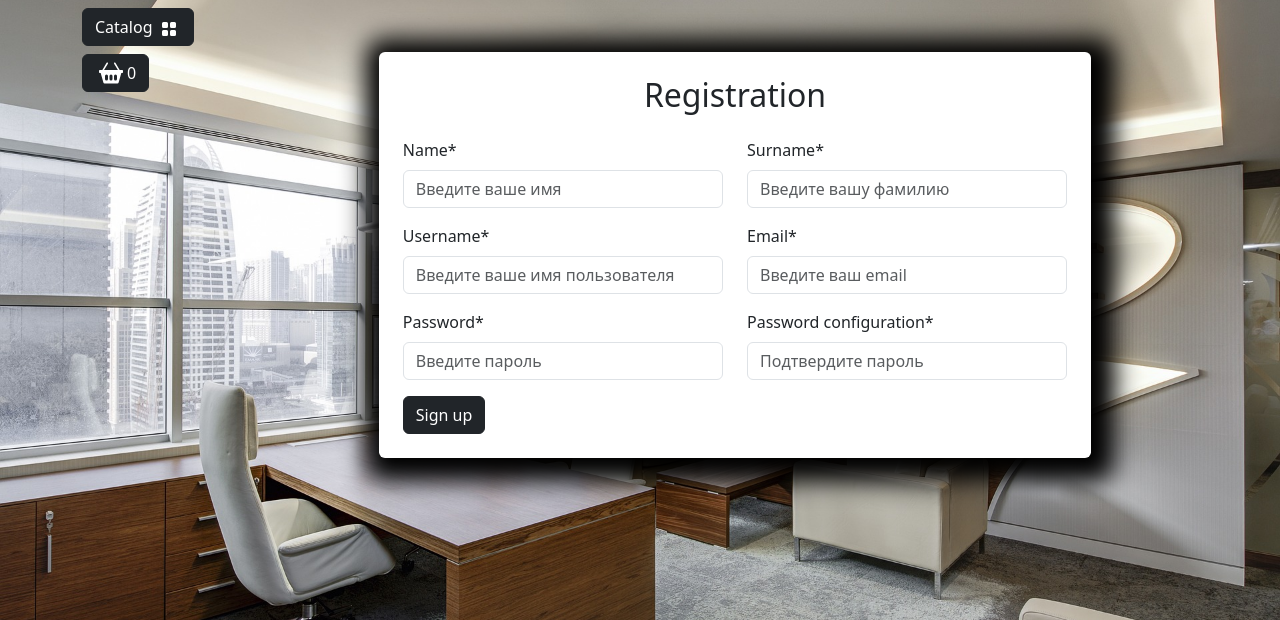
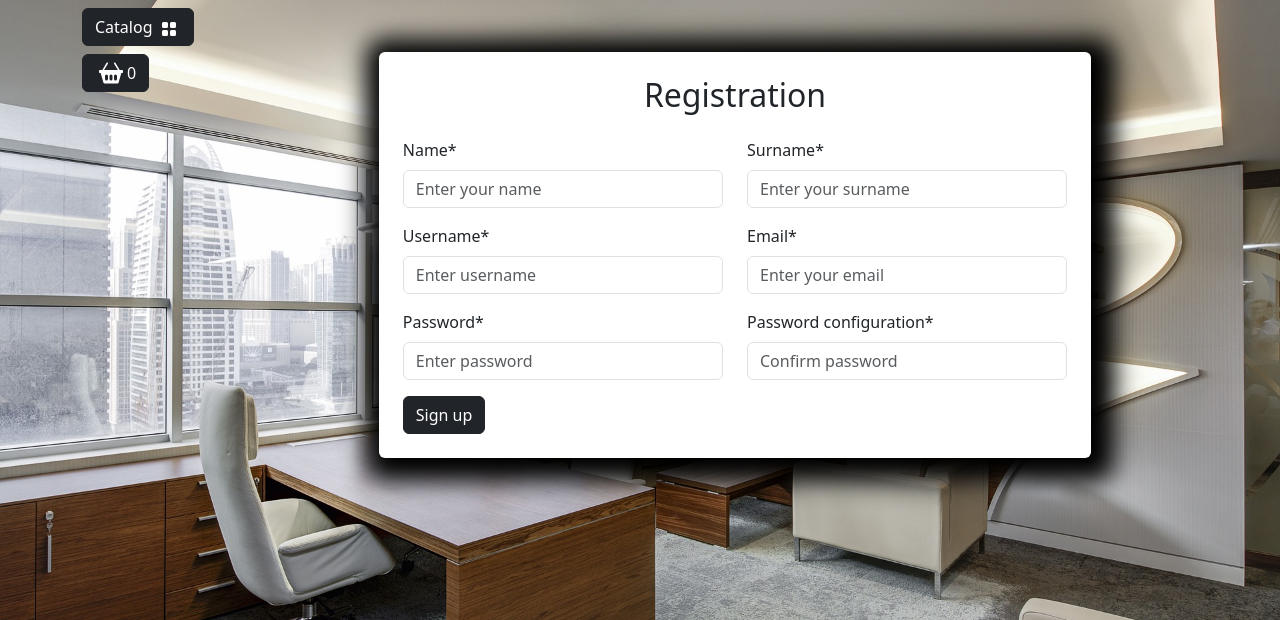
Before and after one commit to Atahan1195/first-shop, a Django app: page /user/register/ in a window 1280 px wide. Shown: the part 56-676 px from the top of the page. Run offline with Django 5.2, Linux system fonts and the light colour scheme; data comes from the database, SQL or seed files in the repository; some libraries are stand-ins or nearby versions.

Commit message:
Registr form

```diff
--- a/users/forms.py
+++ b/users/forms.py
@@ -1,5 +1,5 @@
 from django import forms
-from django.contrib.auth.forms import AuthenticationForm
+from django.contrib.auth.forms import AuthenticationForm, UserCreationForm
 from users.models import User
 
 
@@ -17,3 +17,49 @@ class UserLoginForm(AuthenticationForm):
     class Meta:
         model = User
         fields = ('username', 'password')
+
+
+class UserRegisterForm(UserCreationForm):
+    name = forms.CharField()
+    last_name = forms.CharField()
+    username = forms.CharField()
+    email = forms.EmailField()
+    password1 = forms.CharField()
+    password2 = forms.CharField()
+
+    class Meta:
+        model = User
+        fields = ('name', 'last_name', 'username', 'email', 'password1', 'password2')
+
+    def clean_password2(self):
+        password1 = self.cleaned_data.get('password1')
+        password2 = self.cleaned_data.get('password2')
+        if password1 and password2 and password1 != password2:
+            raise forms.ValidationError('Passwords do not match')
+        return password2
+
+    def save(self, commit=True):
+        user = super().save(commit=False)
+        user.set_password(self.cleaned_data['password1'])
+        if commit:
+            user.save()
+        return user
+
+
+    # name = forms.CharField(widget=forms.TextInput(attrs={'autofocus': True,
+    #                                                     'class': 'form-control',
+    #                                                     'placeholder': 'Enter name'}))
+    # surname = forms.CharField(widget=forms.TextInput(attrs={'autofocus': True,
+    #                                                        'class': 'form-control',
+    #                                                        'placeholder': 'Enter surname'}))
+    # username = forms.CharField(widget=forms.TextInput(attrs={'autofocus': True,
+    #                                                          'class': 'form-control',
+    #                                                          'placeholder': 'Enter username'}))
+    # email = forms.EmailField(widget=forms.EmailInput(attrs={'class': 'form-control',
+    #                                                        'placeholder': 'Enter email'}))
+    # password1 = forms.CharField(widget=forms.PasswordInput(attrs={'autocomplete': 'new-password',
+    #                                                              'class': 'form-control',
+    #                                                              'placeholder': 'Enter password'}))
+    # password2 = forms.CharField(widget=forms.PasswordInput(attrs={'autocomplete': 'new-password',
+    #                                                              'class': 'form-control',
+    #                                                              'placeholder': 'Enter password again'}))
--- a/users/models.py
+++ b/users/models.py
@@ -3,20 +3,16 @@ from django.db import models
 
 
 class User(AbstractUser):
-    username = models.CharField(max_length=255, unique=True)
-    name = models.CharField(max_length=255)
-    email = models.EmailField()
-    password = models.CharField(max_length=255)
+    photo = models.ImageField(upload_to='users/', null=True, blank=True)
+    name = models.CharField(max_length=255, null=True, blank=True)
     created_at = models.DateTimeField(auto_now_add=True)
     updated_at = models.DateTimeField(auto_now=True)
-    photo = models.ImageField(upload_to='users/', null=True, blank=True)
     is_visible = models.BooleanField(default=True)
 
     class Meta:
         db_table = 'users'
         verbose_name = 'User'
         verbose_name_plural = 'Users'
-        ordering = ('-created_at',)
 
     def __str__(self):
         return self.username
--- a/users/templates/users/register.html
+++ b/users/templates/users/register.html
@@ -7,37 +7,84 @@
         <div class="row justify-content-center">
             <div class="col-md-9 bg-white p-4 mb-5 mx-2 rounded custom-shadow">
                 <h2 class="text-center mb-4">Registration</h2>
-                <form>
-                    <div class="row">
+                <form action="{% url 'user:register' %}" method="post">
+                    {% csrf_token %}
+                                        <div class="row">
                         <div class="col-md-6 mb-3">
-                            <label for="firstName" class="form-label">Name*</label>
-                            <input type="text" class="form-control" id="firstName"
-                                placeholder="Введите ваше имя" required>
+                            <label for="id_name" class="form-label">Name*</label>
+                            <input type="text" class="form-control" id="id_name" name="name"
+                                value="{% if form.name.value %}{{ form.name.value }}{% endif %}"
+                                placeholder="Enter your name" required>
+                                {% if form.name.errors %}
+                                    <div class="alert alert-danger alert-dismissible fade show">{{ form.name.errors }}</div>
+                                {% endif %}
+                          </div>
+                        <div class="col-md-6 mb-3">
+                            <label for="id_last_name" class="form-label">Surname*</label>
+                            <input type="text" class="form-control" id="id_last_name" name="last_name"
+                                value="{% if form.last_name.value %}{{ form.last_name.value }}{% endif %}"
+                                placeholder="Enter your surname" required>
+                                {% if form.last_name.errors %}
+                                    <div class="alert alert-danger alert-dismissible fade show">{{ form.last_name.errors }}</div>
+                                {% endif %}
+                        </div>
+{#                    <div class="row">#}
+{#                        <div class="col-md-6 mb-3">#}
+{#                            <label for="id_name" class="form-label">Name*</label>#}
+{#                            <input type="text" class="form-control" id="id_name" name="name"#}
+{#                                value="{% if form.name.value %}{{ form.name.value }}{% endif %}"#}
+{#                                placeholder="Enter your name" required>#}
+{#                                {% if form.name.errors %}#}
+{#                                    <div class="alert alert-danger alert-dismissible fade show">{{ form.name.errors }}</div>#}
+{#                                {% endif %}#}
+{#                          </div>#}
+{#                        <div class="col-md-6 mb-3">#}
+{#                            <label for="id_last_name" class="form-label">Surname*</label>#}
+{#                            <input type="text" class="form-control" id="id_last_name" name="last_name"#}
+{#                                value="{% if form.last_name.value %}{{ form.last_name.value }}{% endif %}"#}
+{#                                placeholder="Enter your surname" required>#}
+{#                                {% if form.last_name.errors %}#}
+{#                                    <div class="alert alert-danger alert-dismissible fade show">{{ form.last_name.errors }}</div>#}
+{#                                {% endif %}#}
+{#                        </div>#}
+                        <div class="col-md-6 mb-3">
+                            <label for="id_username" class="form-label">Username*</label>
+                            <input type="text" class="form-control" id="id_username" name="username"
+                                value="{% if form.username.value %}{{ form.username.value }}{% endif %}"
+                                placeholder="Enter username" required>
+                                {% if form.username.errors %}
+                                     <div class="alert alert-danger alert-dismissible fade show">{{ form.username.errors }}</div>
+                                {% endif %}
                         </div>
                         <div class="col-md-6 mb-3">
-                            <label for="lastName" class="form-label">Surname*</label>
-                            <input type="text" class="form-control" id="lastName"
-                                placeholder="Введите вашу фамилию" required>
+                            <label for="id_email" class="form-label">Email*</label>
+                            <input type="email" class="form-control" id="id_email" name="email"
+                                value="{% if form.email.value %}{{ form.email.value }}{% endif %}"
+                                placeholder="Enter your email" required>
+                                {% if form.email.errors %}
+                                     <div class="alert alert-danger alert-dismissible fade show">{{ form.email.errors }}</div>
+                                {% endif %}
                         </div>
                         <div class="col-md-6 mb-3">
-                            <label for="username" class="form-label">Username*</label>
-                            <input type="text" class="form-control" id="username"
-                                placeholder="Введите ваше имя пользователя" required>
+                            <label for="id_password1" class="form-label">Password*</label>
+                            <input type="password" class="form-control" id="id_password1" name="password1"
+                                value="{% if form.password1.value %}{{ form.password1.value }}{% endif %}"
+                                placeholder="Enter password" required>
+                                {% if form.password1.errors %}
+                                     <div class="alert alert-danger alert-dismissible fade show">{{ form.password1.errors }}</div>
+                                {% endif %}
                         </div>
                         <div class="col-md-6 mb-3">
-                            <label for="email" class="form-label">Email*</label>
-                            <input type="email" class="form-control" id="email"
-                                placeholder="Введите ваш email" required>
-                        </div>
-                        <div class="col-md-6 mb-3">
-                            <label for="password1" class="form-label">Password*</label>
-                            <input type="password" class="form-control" id="password1"
-                                placeholder="Введите пароль" required>
-                        </div>
-                        <div class="col-md-6 mb-3">
-                            <label for="password2" class="form-label">Password configuration*</label>
-                            <input type="password" class="form-control" id="password2"
-                                placeholder="Подтвердите пароль" required>
+                            <label for="id_password2" class="form-label">Password configuration*</label>
+                            <input type="password" class="form-control" id="id_password2" name="password2"
+                                value="{% if form.password2.value %}{{ form.password2.value }}{% endif %}"
+                                placeholder="Confirm password" required>
+                                {% if form.password2.errors %}
+                                     <div class="alert alert-danger alert-dismissible fade show">{{ form.password2.errors }}</div>
+                                {% endif %}
+                                {% if form.password2 != form.password1 %}
+                                    <div class="invalid-feedback">Passwords do not match</div>
+                                {% endif %}
                         </div>
                     </div>
                     <button type="submit"
--- a/users/views.py
+++ b/users/views.py
@@ -2,7 +2,7 @@ from django.contrib import auth
 from django.http import HttpResponseRedirect
 from django.shortcuts import render
 from django.urls import reverse
-from users.forms import UserLoginForm
+from users.forms import UserLoginForm, UserRegisterForm
 
 
 def login(request):
@@ -26,8 +26,16 @@ def login(request):
 
 
 def register(request):
+    if request.method == 'POST':
+        form = UserRegisterForm(data=request.POST)
+        if form.is_valid():
+            form.save()
+            return HttpResponseRedirect(reverse('users:login'))
+    else:
+        form = UserRegisterForm()
     context = {
         'title': 'Register',
+        'form': form,
     }
     return render(request, 'users/register.html', context=context)
 
```
Also changed, not shown: users/admin.py (+1 -6 lines).
